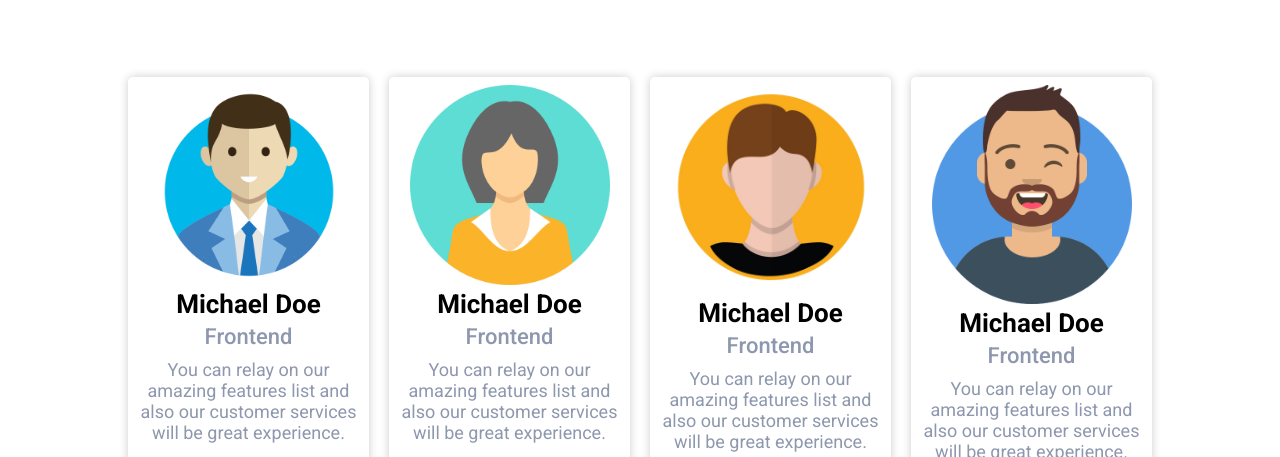
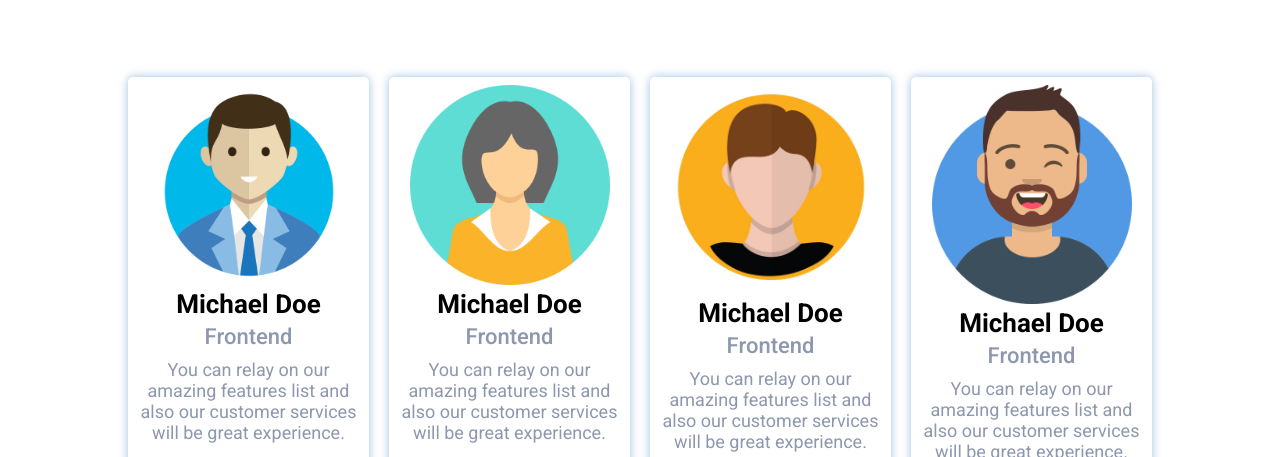
Before and after one commit to SamiulIslam017/new-year-plan, a plain HTML site: page index.html in a window 1280 px wide. Shown: the part 2804-3261 px from the top of the page. Drawn offline with Linux system fonts and the light colour scheme.

Commit message:
revision

```diff
--- a/css/style.css
+++ b/css/style.css
@@ -193,7 +193,7 @@ footer{
     gap: 20px;
   }
   .team{
-    box-shadow: 0 0 10px rgba(0,0,0,.2);
+    box-shadow: 0 0 10px rgba(0, 101, 177, .4);
     padding: 8px;
     border-radius: 5px;
   }
```
